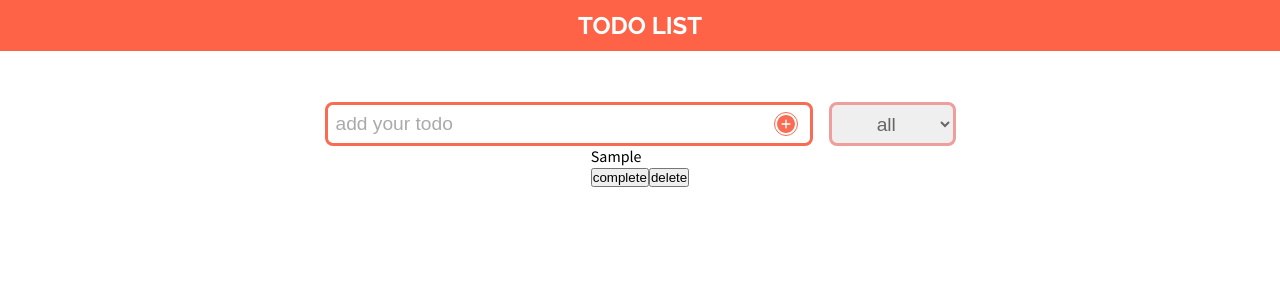
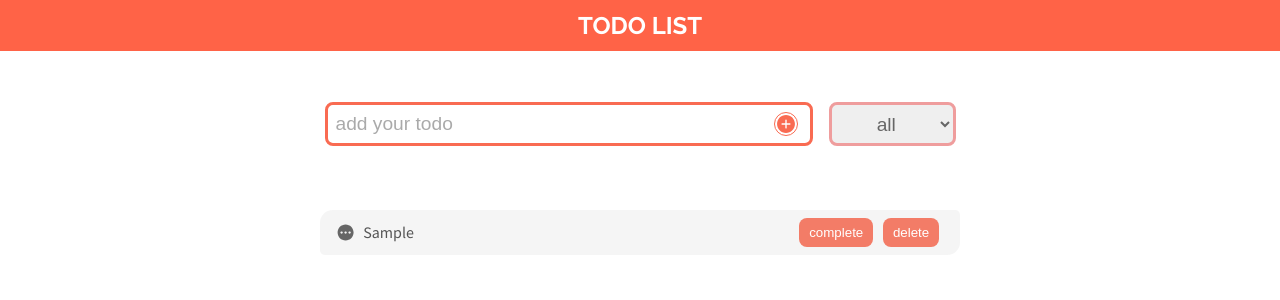
Before and after one commit to Lakshmikant-2001/Todo-list, a React (Create React App) app: page / in a window 1280 px wide. Both pictures are taken after typing "Sample" into the empty fields and a click on the button 785 px from the left and 124 px from the top of the page. Shown: the top 300 px of the page. Built offline with nearby package versions, Linux system fonts and the light colour scheme.

Commit message:
add todo-container styles

```diff
--- a/src/App.js
+++ b/src/App.js
@@ -13,7 +13,7 @@ function App() {
   }
   const handleAddClick = (e) => {
     e.preventDefault();
-    if (todoInput == '')
+    if (todoInput === '')
       return;
     setTodoList([...todoList, { name: todoInput, isCompleted: false }]);
     setTodoInput('');
--- a/src/components/TodosContainer.js
+++ b/src/components/TodosContainer.js
@@ -1,21 +1,30 @@
-function TodosContainer({ todoList,handleComplete,handleDelete }) {
+import { IoCheckmarkDoneCircleSharp } from "react-icons/io5";
+import { MdPending } from 'react-icons/md'
+
+function TodosContainer({ todoList, handleComplete, handleDelete }) {
   let key = 0;
   return (
     <div id="todos-container">
       {todoList.map(todo => {
         key++;
-        return <Todo todo={todo} key={key} handleComplete={handleComplete} handleDelete={handleDelete}/>
+        return <Todo todo={todo} key={key} handleComplete={handleComplete} handleDelete={handleDelete} />
       })}
     </div>
   );
 }
 
-function Todo({ todo,handleComplete,handleDelete }) {
+function Todo({ todo, handleComplete, handleDelete }) {
+  const disabledClass = todo.isCompleted ? "disabled-btn" : '';
   return (
     <div className="ind-todo-wrapper">
-      <li>{todo.name}</li>
-      <button onClick={()=> handleComplete(todo.name)} disabled={todo.isCompleted}>complete</button>
-      <button onClick={() => handleDelete(todo.name)}>delete</button>
+      <div>
+        {todo.isCompleted ? <IoCheckmarkDoneCircleSharp /> : <MdPending />}
+        <li>{todo.name}</li>
+      </div>
+      <div>
+        <button className={disabledClass} onClick={() => handleComplete(todo.name)} disabled={todo.isCompleted}>complete</button>
+        <button className="btn" onClick={() => handleDelete(todo.name)}>delete</button>
+      </div>
     </div>
   );
 }
--- a/src/styles/modules/_global.scss
+++ b/src/styles/modules/_global.scss
@@ -25,4 +25,11 @@ body {
     justify-content: center;
     align-items: center;
   }
+
+  .btn{
+    background-color: unset;
+    border:none;
+    color:inherit;
+    cursor: pointer;
+  }
 }
--- a/src/styles/modules/_header.scss
+++ b/src/styles/modules/_header.scss
@@ -8,4 +8,5 @@
   font-family: $header-font;
   text-transform: uppercase;
   text-align: center;
+  z-index: 1;
 }
--- /dev/null
+++ b/src/styles/modules/_todo-container.scss
@@ -0,0 +1,58 @@
+#todos-container {
+  width: 50%;
+  margin-top: 4rem;
+  display: flex;
+  flex-direction: column;
+  align-items: center;
+  justify-content: center;
+}
+
+.ind-todo-wrapper {
+  display: flex;
+  justify-content: space-between;
+  align-items: center;
+  padding: 0.5rem 1rem;
+  width: 100%;
+  color: #555;
+  background-color: #eeeeee99;
+  border-radius: 0.8rem 0.3rem;
+
+  > div {
+    display: flex;
+    align-items: center;
+  }
+
+  &:nth-child(2n) {
+    background-color: rgba(246, 166, 166, 0.3);
+  }
+
+  svg {
+    font-size: 1.2rem;
+    margin-right: 0.5rem;
+    fill: #666;
+  }
+
+  .disabled-btn {
+    background-color: rgb(244, 155, 139);
+    cursor: not-allowed;
+
+    &:hover {
+      box-shadow: none;
+      border-color: transparent;
+    }
+  }
+
+  button {
+    border: 2px solid transparent;
+    color: #fff;
+    background-color: rgb(243, 124, 103);
+    margin: 0 0.3rem;
+    padding: 0.3rem 0.5rem;
+    border-radius: 0.5rem;
+
+    &:hover {
+      border-color: rgb(242, 95, 69);
+      box-shadow: 1px 1px 5px #55555550;
+    }
+  }
+}
--- a/src/styles/style.scss
+++ b/src/styles/style.scss
@@ -1 +1,2 @@
-@import "./modules/utils", "./modules/global", "./modules/header", "./modules/todo-form";
+@import "./modules/utils", "./modules/global", "./modules/header",
+  "./modules/todo-form", "./modules/todo-container";
```
